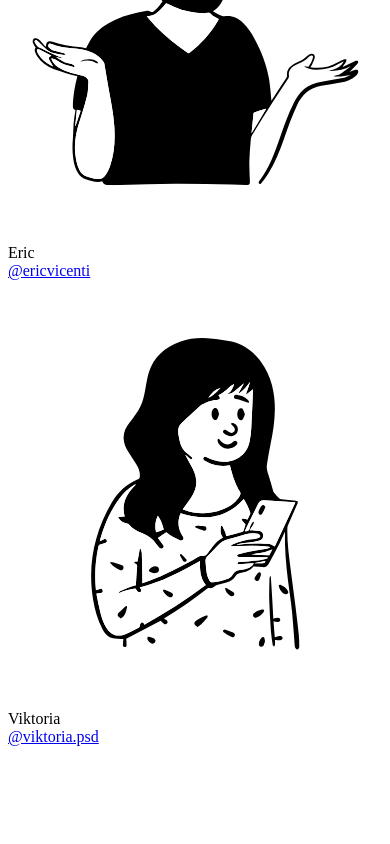
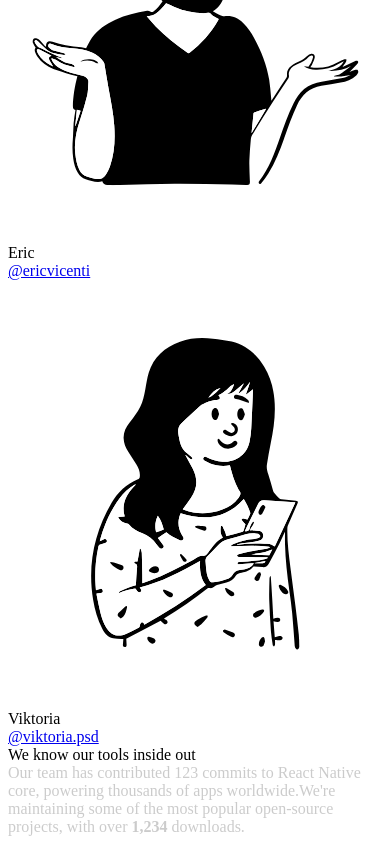
Before and after one commit to alexangria1992/nextjs-agency-site, a Next.js app: page / in a window 390 px wide. Shown: the part 4436-5280 px from the top of the page. Before the commit the page ends 5190 px from the top, so only its background shows below. Built offline with nearby package versions, Linux system fonts and the light colour scheme.

Commit message:
Skills - Animation on Scroll

```diff
--- /dev/null
+++ b/components/skills.tsx
@@ -0,0 +1,64 @@
+import React, { useContext, useRef } from "react";
+import s from "../styles/skills.module.css";
+import { ScrollContext } from "../utils/scroll-observer";
+
+const opacityForBlock = (sectionProgress: number, blockNo: number) => {
+  const progress = sectionProgress - blockNo;
+  if (progress >= 0 && progress < 1) return 1;
+  return 0.2;
+};
+
+const Skills: React.FC = () => {
+  const { scrollY } = useContext(ScrollContext);
+  const refContainer = useRef<HTMLDivElement>(null);
+  const numOfPages = 3;
+  let progress = 0;
+
+  const { current: elContainer } = refContainer;
+  if (elContainer) {
+    const { clientHeight, offsetTop } = elContainer;
+    const screenH = window.innerHeight;
+    const halfH = screenH / 2;
+    const percentY =
+      Math.min(
+        clientHeight + halfH,
+        Math.max(-screenH, scrollY - offsetTop) + halfH
+      ) / clientHeight;
+    progress = Math.min(numOfPages - 0.5, Math.max(0.5, percentY * numOfPages));
+  }
+
+  return (
+    <div ref={refContainer} className="bg-black text-white">
+      <div
+        className="min-h-screen max-w-xl mx-auto px-10 lg:px-20 py-24 md:py-28 lg:py-36
+      flex flex-col justify-center items-center text-4xl md:text-6xl lg:text-7xl
+      tracking-tight font-semibold"
+      >
+        <div className="leading-[1.15]">
+          <div
+            className={s.skillText}
+            style={{ opacity: opacityForBlock(progress, 0) }}
+          >
+            We know our tools inside out
+          </div>
+          <span
+            className={`${s.skillText} inline-block after:content-['_']`}
+            style={{ opacity: opacityForBlock(progress, 1) }}
+          >
+            Our team has contributed 123 commits to React Native core, powering
+            thousands of apps worldwide.
+          </span>
+          <span
+            className={`${s.skillText} inline-block`}
+            style={{ opacity: opacityForBlock(progress, 2) }}
+          >
+            We&apos;re maintaining some of the most popular open-source
+            projects, with over <strong>1,234</strong> downloads.
+          </span>
+        </div>
+      </div>
+    </div>
+  );
+};
+
+export default Skills;
--- a/pages/index.tsx
+++ b/pages/index.tsx
@@ -4,6 +4,7 @@ import Image from "next/image";
 // import styles from "../styles/Home.module.css";
 import Masthead from "../components/masthead";
 import AboutUs from "../components/aboutus";
+import Skills from "../components/skills";
 
 const Home: NextPage = () => {
   return (
@@ -16,6 +17,7 @@ const Home: NextPage = () => {
 
       <Masthead />
       <AboutUs />
+      <Skills />
     </div>
   );
 };
--- a/styles/globals.css
+++ b/styles/globals.css
@@ -9,5 +9,5 @@ body {
     sans-serif;
   line-height: 1.1;
   letter-spacing: 0em;
-  background: black;
+  background-color: white !important;
 }
--- /dev/null
+++ b/styles/skills.module.css
@@ -0,0 +1,3 @@
+.skillText {
+  /* transition: opacity 0.4s; */
+}
```
